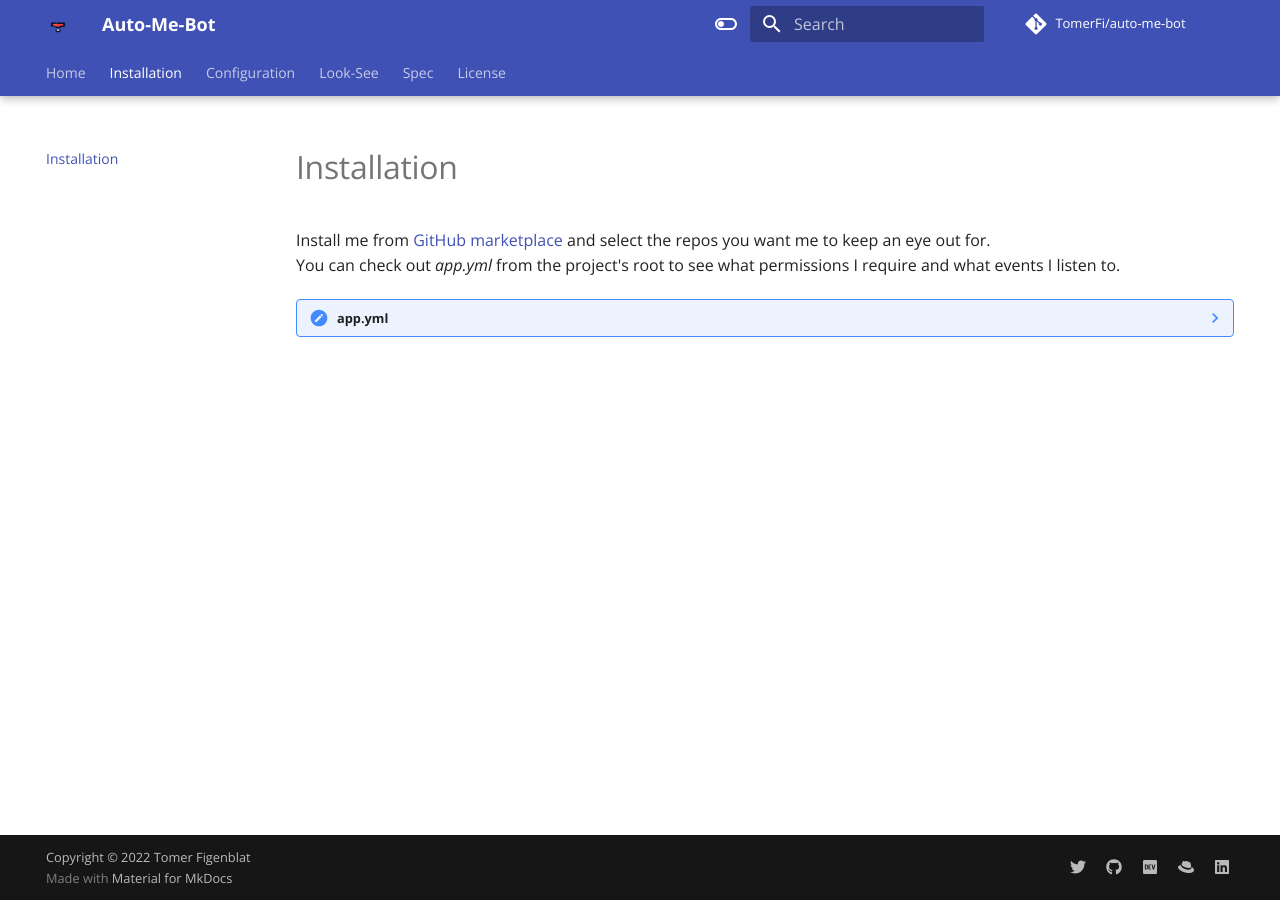
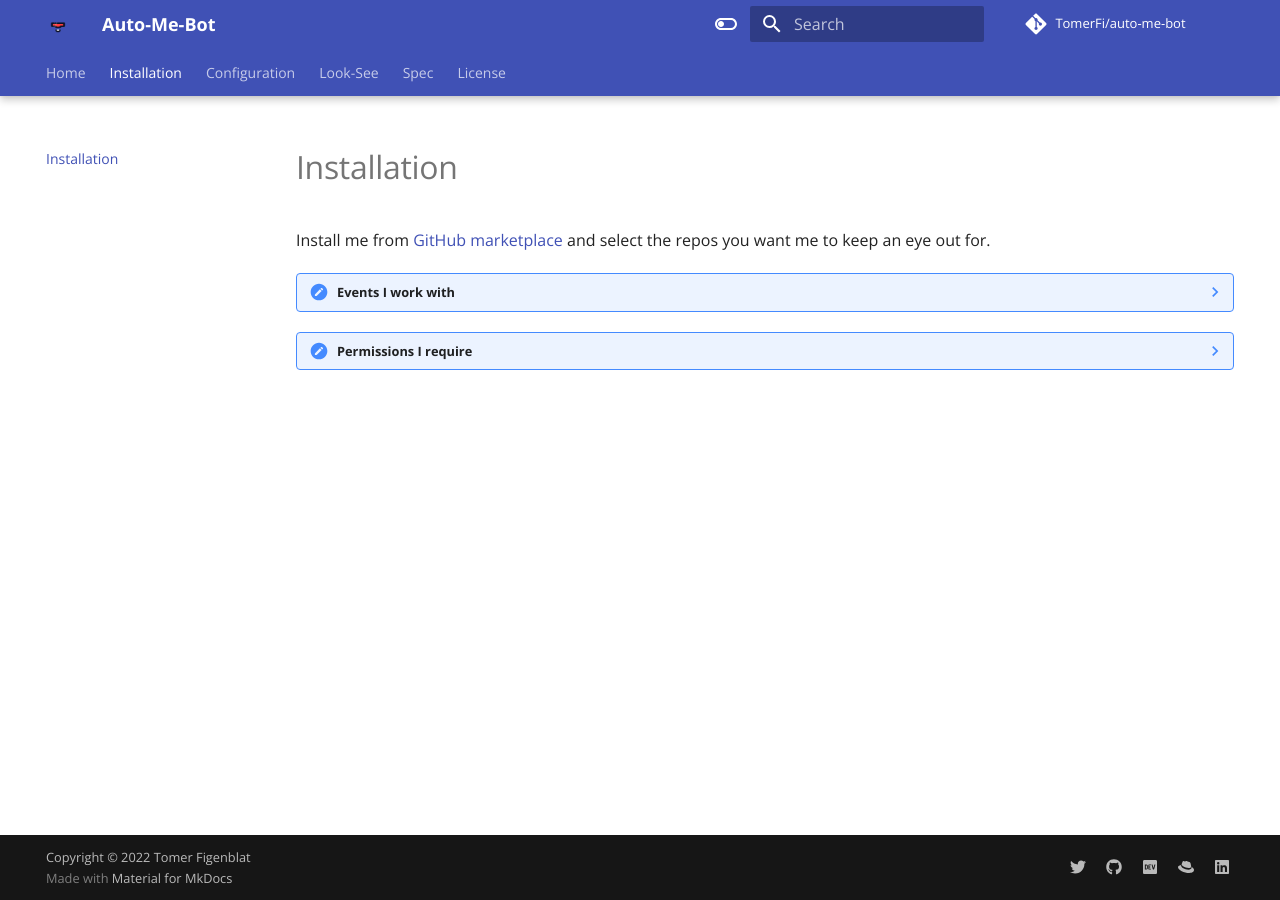
Before and after one commit to TomerFi/auto-me-bot, an MkDocs documentation site: the page built from docs/installation.md, in a window 1280 px wide. Built offline with MkDocs 1.6.1 and Material for MkDocs 9.7.7, drawn with Linux system fonts in a browser that asks for light colours; comment, search, counter and statistics services are not loaded.

Commit message:
docs: docs final touch-ups
Signed-off-by: Tomer Figenblat <tomer.figenblat@gmail.com>

````diff
--- a/app.yml
+++ /dev/null
@@ -1,8 +0,0 @@
----
-default_events:
-  - pull_request
-default_permissions:
-  checks: write
-  metadata: read
-  pull_requests: read
-public: false
--- a/docs/installation.md
+++ b/docs/installation.md
@@ -1,8 +1,14 @@
 Install me from [GitHub marketplace](https://github.com/apps/auto-me-bot)
 and select the repos you want me to keep an eye out for.</br>
-You can check out _app.yml_ from the project's root to see what permissions I require and what events I listen to.
 
-???- note "app.yml"
-    ```yaml
-    --8<-- "app.yml"
-    ```
+???- note "Events I work with"
+    - pull_request
+
+???- note "Permissions I require"
+    | scope         | permission |
+    | ------------- | ---------- |
+    | checks        | write      |
+    | metadata      | read       |
+    | pull_requests | read       |
+
+    > metadata:read is mandatory.
````
Also changed, not shown: .github/README.md.
